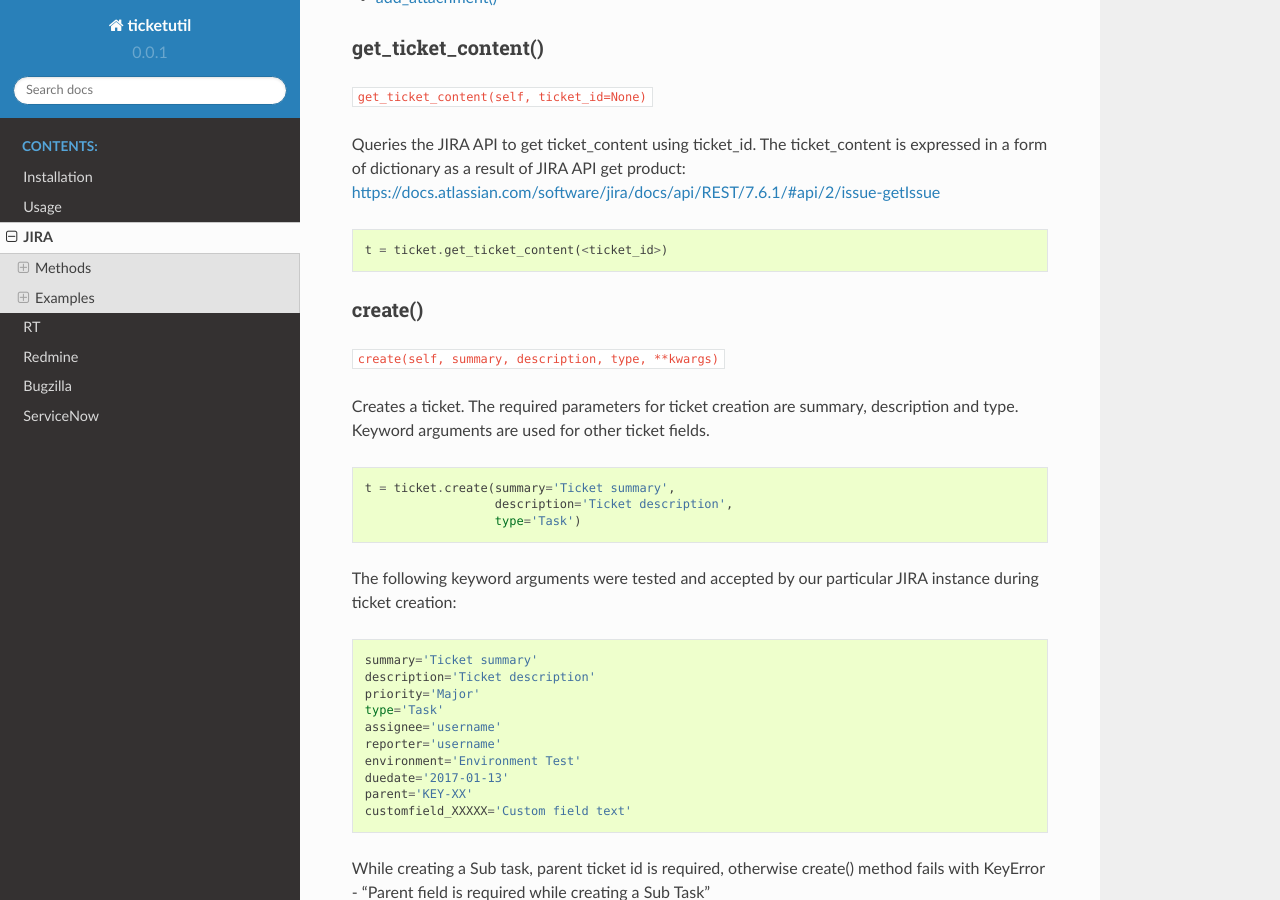
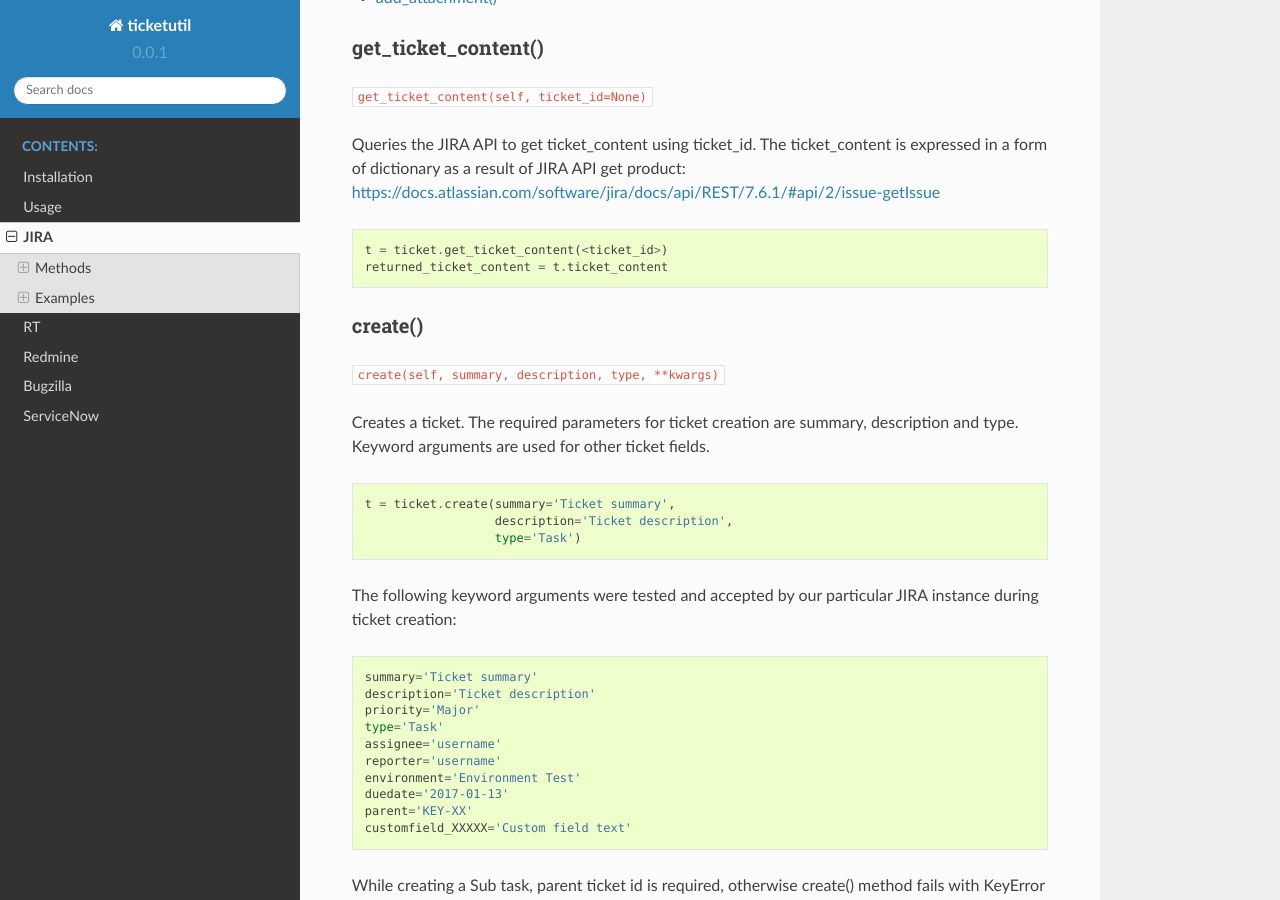
Before and after one commit to dmranck/ticketutil, a Sphinx documentation site: the page built from read-the-docs/source/JIRA.rst, in a window 1280 px wide and 900 px high, scrolled down 638 px. Built offline with Sphinx 7.4.7 and the Read the Docs theme 2.0.0, drawn with Linux system fonts in a browser that asks for light colours.

Commit message:
Add minor documentation fix

```diff
--- a/read-the-docs/source/JIRA.rst
+++ b/read-the-docs/source/JIRA.rst
@@ -38,7 +38,7 @@ https://docs.atlassian.com/software/jira/docs/api/REST/7.6.1/#api/2/issue-getIss
 .. code:: python
 
     t = ticket.get_ticket_content(<ticket_id>)
-
+    returned_ticket_content = t.ticket_content
 
 create()
 --------
```
